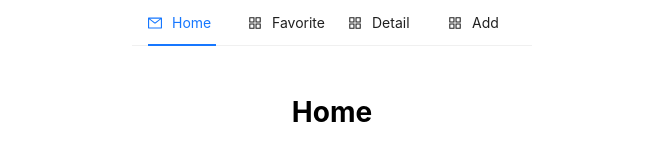
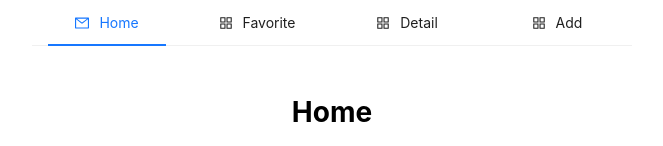
Before and after one commit to 1144kevin/online-library, a React (Create React App) app: page / in a window 1280 px wide. Shown: the top 146 px of the page, without its empty margins (308-971 px from the left). Built offline with nearby package versions, Linux system fonts and the light colour scheme; no server answers; the HTML template or start-up script is replaced by a standard one.

Commit message:
style:完成detail頁的頁面樣式、調整navbar樣式

```diff
--- a/src/components/navBar/navBar.scss
+++ b/src/components/navBar/navBar.scss
@@ -3,5 +3,9 @@
 }
 
 .custom-menu li {
-  width: 100px;
+  position: relative;
+  display: flex !important;
+  align-items: center;
+  justify-content: center;
+  width: 150px;
 }
--- /dev/null
+++ b/src/pages/detail/detail.scss
@@ -0,0 +1,32 @@
+
+@mixin flex__center {
+  display: flex;
+  align-items: center;
+  justify-content: center;
+}
+@mixin margin {
+  margin-bottom: 3rem;
+}
+
+.layout {
+  padding: 10rem;
+}
+
+.image {
+  @include flex__center;
+  @include margin;
+}
+
+.title {
+  @include flex__center;
+}
+
+.content {
+  @include flex__center;
+  @include margin;
+}
+
+.buttonContainer {
+  @include flex__center;
+  justify-content: end;
+}
```
